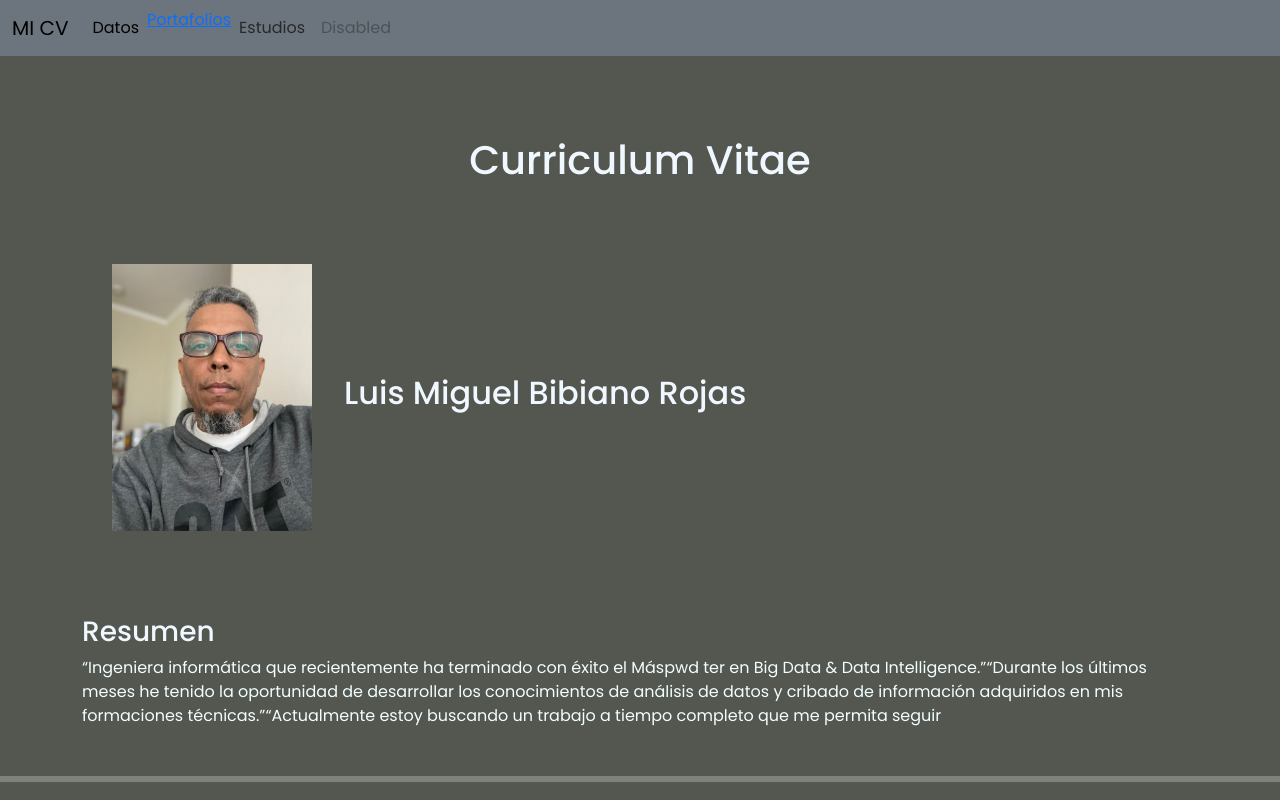
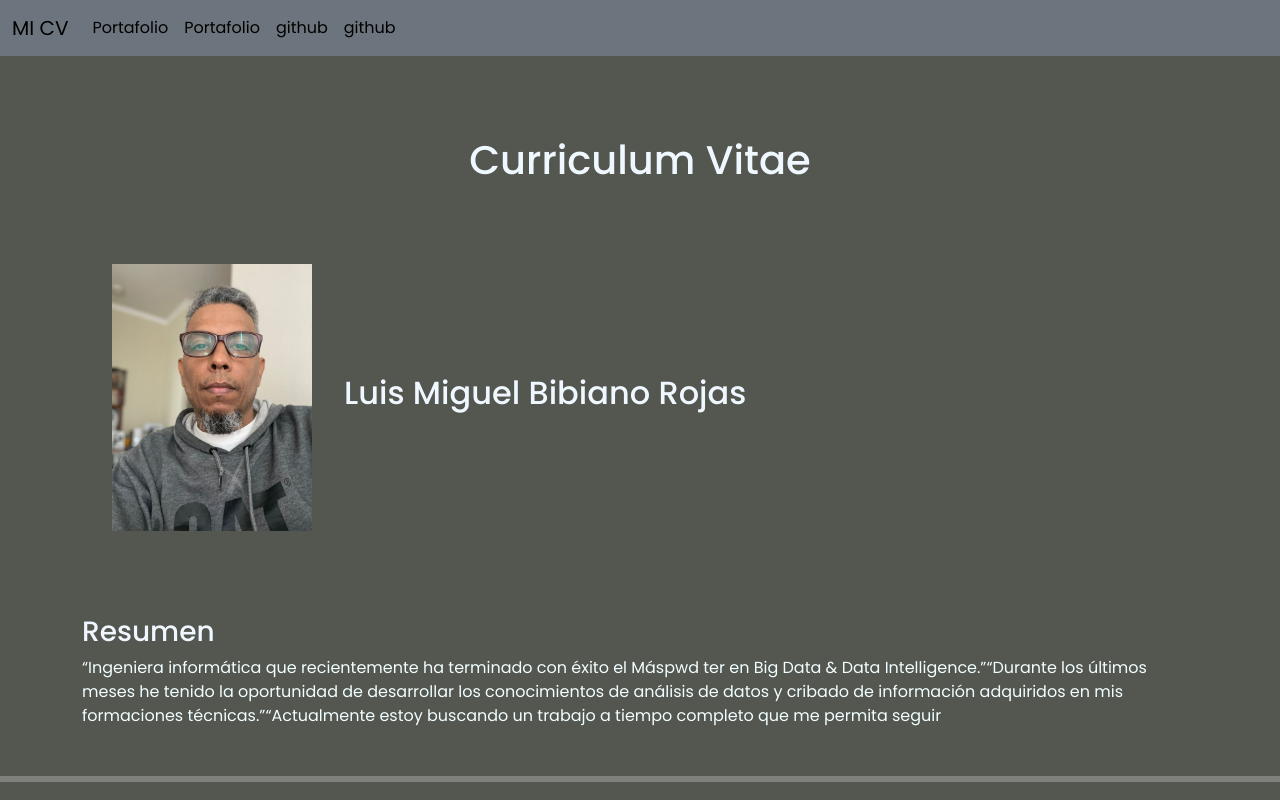
Before and after one commit to RogerChirinos87/cv-para-desafio, a plain HTML site: page index.html in a window 1280 px wide. Shown: the top 800 px of the page. Drawn offline with nearby package versions, Linux system fonts and the light colour scheme.

Commit message:
sexto commit

```diff
--- a/assets/css/style.css
+++ b/assets/css/style.css
@@ -29,8 +29,9 @@ h3{
 }
 h4{
     margin-top: 5em;
-
-
+}
+.nav-item{
+    text-decoration: none;
 }
 p {
     margin-bottom: 3em;
--- a/index.html
+++ b/index.html
@@ -24,17 +24,17 @@
           <div class="collapse navbar-collapse" id="navbarNav">
             <ul class="navbar-nav">
               <li class="nav-item">
-                    <a class="nav-link active" aria-current="page" href="#">Datos</a>
-                  </li>
+                <a class="nav-link active" href="./portafolio.html">Portafolio</a>
+              </li
               <li class="nav-item">
-                    <a href="./portafolio.html">Portafolios</a>
-                  </li>
+                <a class="nav-link active" href="./portafolio.html">Portafolio</a>
+              </li
               <li class="nav-item">
-                    <a class="nav-link" href="#">Estudios</a>
-                  </li>
+                <a class="nav-link active" href="https://lmbibiano.github.io/mycv/">github</a>
+              </li
               <li class="nav-item">
-                    <a class="nav-link disabled">Disabled</a>
-                  </li>
+                <a class="nav-link active" href="https://lmbibiano.github.io/mycv/">github</a>
+              </li
             </ul>
           </div>
         </div>
```
Lines whose indentation alone changed are shown as unchanged.
